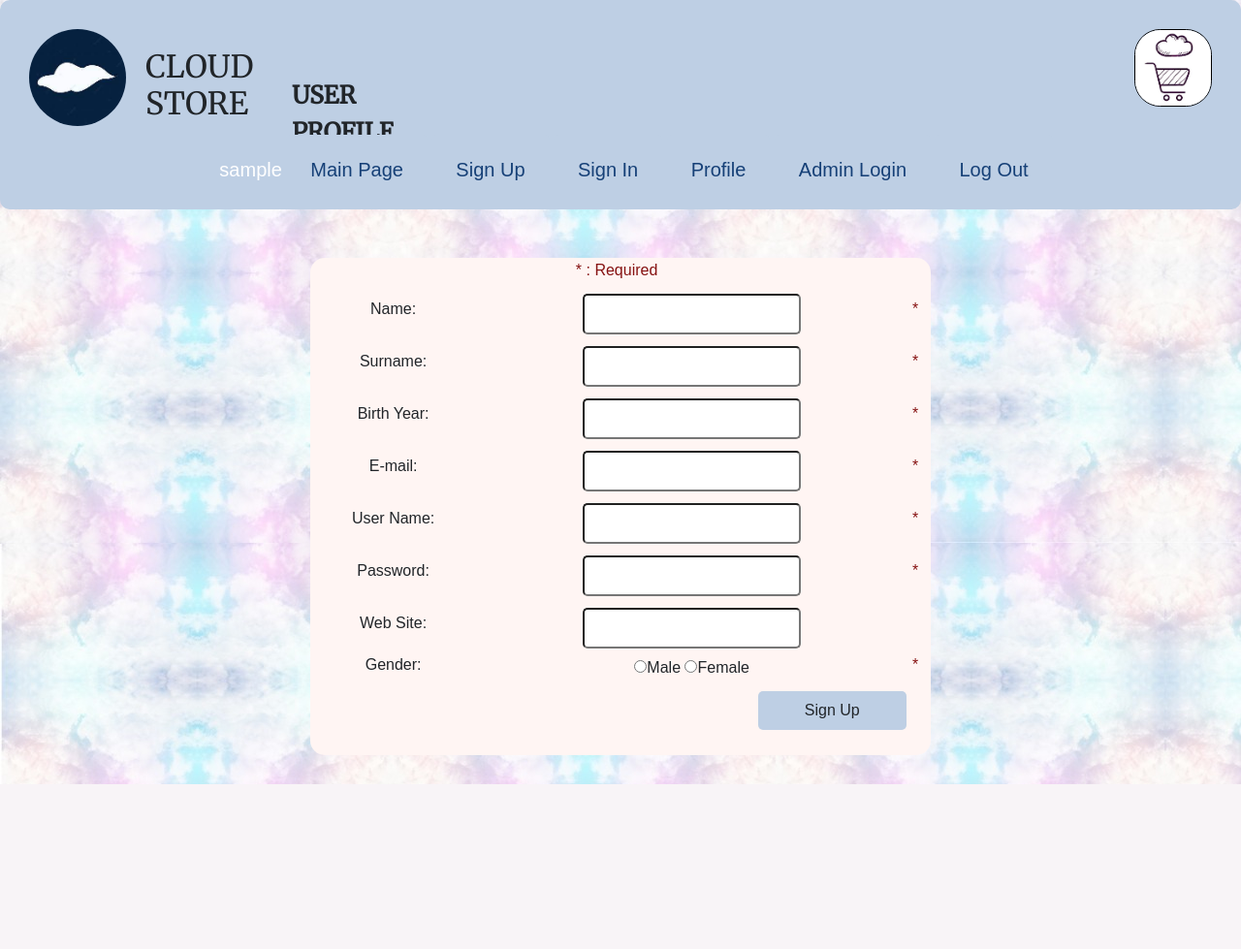
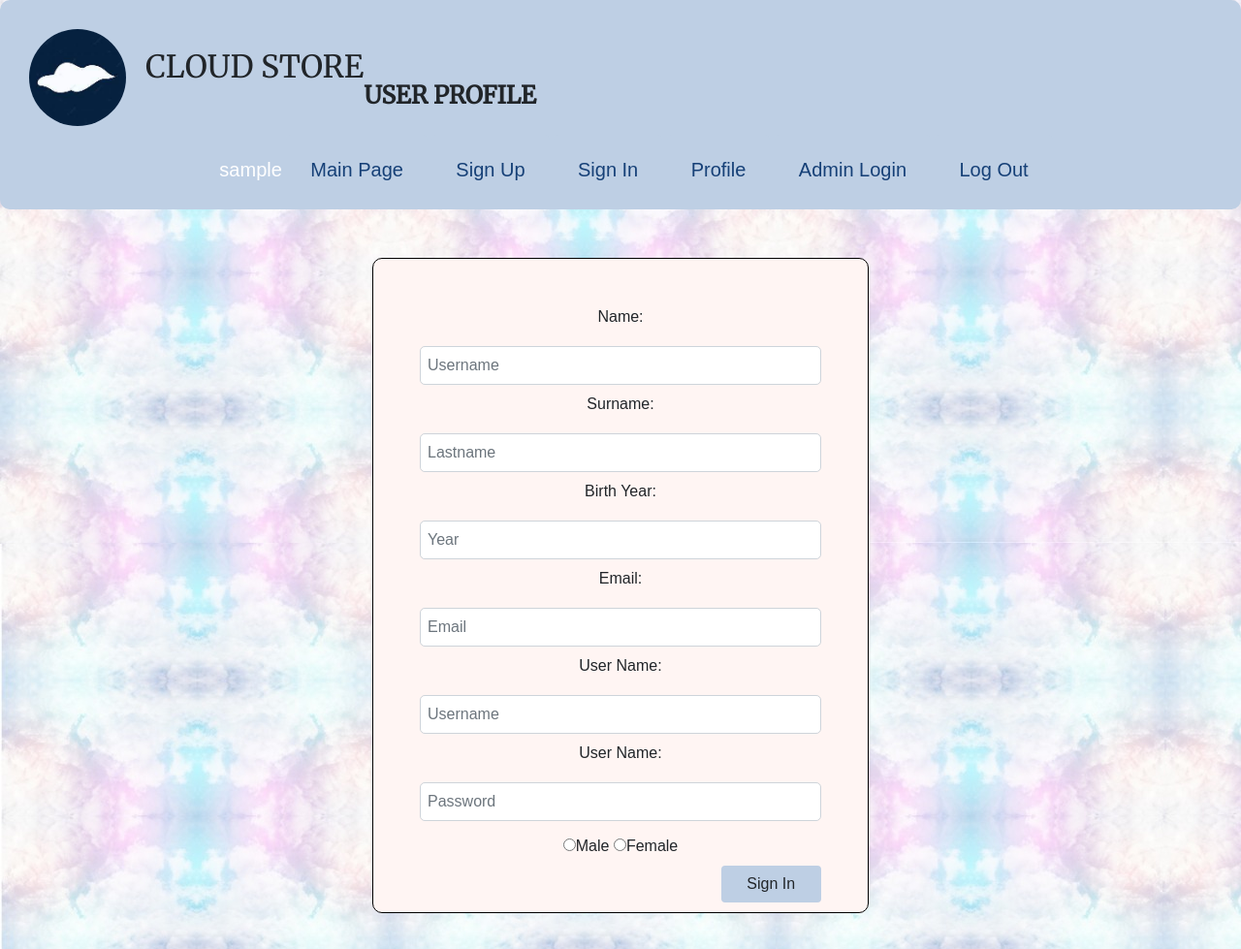
Before and after one commit to hasanaliozkan-dev/CloudStoreFinal, a PHP site: page /userpages/userSignUp.php in a window 1280 px wide. Shown: the whole page at 97% size. Before the commit the page ends 809 px from the top, so only its background shows below. Run offline with PHP 8.4, Linux system fonts and the light colour scheme; the visitor is signed in with stand-in values (Sample User, id 1); data that the repository does not hold is empty.

Commit message:
"Frontend is fixed"

```diff
--- a/userpages/userSignUp.php
+++ b/userpages/userSignUp.php
@@ -72,15 +72,11 @@
             color: red;
         }
 
-        .error{
-            color:#861212;
-        }
+
         .register{
+            margin-top: 10px;
             text-align: center;
             margin-bottom: 30px;
-        }
-
-        .register table{
             width: 50%;
             margin-left: auto;
             margin-right: auto;
@@ -88,7 +84,6 @@
             padding: 20px;
             background-color: #FFF5F3;
             border-radius: 15px;
-
         }
 
         .register input{
@@ -249,10 +244,6 @@ $connect = null;
         <a href="../index.php"> <img src="../images/logo.jpg" style="height: 100px ;width: 100px; border-radius: 50%"></a>
         <h2 style="padding-left: 20px; margin-bottom: 25px ; margin-top: 20px; font-family: 'Merriweather', serif;">CLOUD STORE</h2>
         <p style=" margin-top: 50px; font-size:25px; font-family: 'Merriweather', sans-serif;"> <strong>USER PROFILE</strong></p>
-        <div class="header_buttons" style="float: right; margin-left: 500px;">
-            <div style="float: right" onclick="openBasket()"> <img src="/images/basket.jpeg" style="height: 80px; width: 80px;border-radius: 33.3%; border: 1px solid black;margin-left: 250px;" > </div>
-
-        </div>
     </div>
 
 </header>
@@ -264,44 +255,47 @@ $connect = null;
         <li><a href="userSignIn.php">Sign In</a></li>
         <li><a href="userProfile.php">Profile</a></li>
         <li><a href="../adminpages/adminLogin.php">Admin Login</a></li>
-        <li><a href="logOut.php" class="btnOut">Log Out</a></li>
+        <li><a href="signOut.php" class="btnOut">Log Out</a></li>
     </ul>
 </nav>
 
-<div class="register">
-    <form method="post" action="<?php echo htmlspecialchars($_SERVER['PHP_SELF'])?>">
-
-        <table>
-            <tr><td colspan="3"><span class="error">* : Required</span></td><td></td><td></td></tr>
-
-            <tr><td>Name: </td> <td><input type="text" name="name" value="<?php echo $name ?>"> </td>
-                <td><span class="error">*<?php echo $nameErr ?></span> </td></tr>
-
-            <tr><td>Surname: </td> <td><input type="text" name="surname" value="<?php echo $surname ?>"> </td>
-                <td><span class="error">*<?php echo $surnameErr ?></span> </td></tr>
-
-            <tr><td>Birth Year: </td> <td><input type="number" name="year" value="<?php echo $year ?>" max=2020> </td>
-                <td><span class="error">*<?php echo $yearErr ?></span> </td></tr>
-
-            <tr><td>E-mail: </td> <td><input type="email" name="email" value="<?php echo $email ?>"> </td>
-                <td><span class="error">*<?php echo $emailErr ?></span> </td></tr>
-
-            <tr><td>User Name: </td> <td><input type="text" name="userName" value="<?php echo $userName ?>"> </td>
-                <td><span class="error">*<?php echo $userNameErr ?></span> </td></tr>
-
-            <tr><td>Password: </td> <td><input type="password" name="password" value="<?php echo $password ?>"> </td>
-                <td><span class="error">*<?php echo $passwordErr ?></span> </td></tr>
-
-            <tr><td>Web Site: </td> <td><input type="url" name="webSite" value="<?php echo $webSite ?>"> </td>
-                <td> </td></tr>
-
-            <tr><td>Gender: </td> <td><input type="radio" name="gender" value="male">Male
-                    <input type="radio" name="gender" value="female">Female </td>
-                <td><span class="error">*<?php echo $genderErr ?></span> </td></tr>
-
-            <tr><td colspan="2"><input  class="btn" type="submit" name="btnSubmit" value="Sign Up" id="signUp"></td><td></td><td></td></tr>
-        </table>
-
+<div class="register p-5" style="width: 40%; background-color: #FFF5F3; border-radius: 10px; border: black solid 1px">
+    <form action="<?php echo htmlspecialchars($_SERVER["PHP_SELF"]);?>" method="POST">
+        <div class="mb-2  text-center">
+            <label for="fName" class="form-label">Name: </label>
+            <input type="text" class="form-control" id="fName"  name="fName" placeholder="Username">
+        </div>
+        <div class="mb-2  text-center">
+            <label for="lName" class="form-label">Surname: </label>
+            <input type="text" class="form-control" id="lName"  name="lName" placeholder="Lastname">
+        </div>
+        <div class="mb-2  text-center">
+            <label for="year" class="form-label">Birth Year: </label>
+            <input type="number" class="form-control" id="year" name="year" placeholder="Year">
+        </div>
+        <div class="mb-2  text-center">
+            <label for="email" class="form-label">Email: </label>
+            <input type="email" class="form-control" id="email" name="email" placeholder="Email">
+        </div>
+        <div class="mb-2  text-center">
+            <label for="email" class="form-label">User Name: </label>
+            <input type="email" class="form-control" id="email" name="email" placeholder="Username">
+        </div>
+        <div class="mb-2  text-center">
+            <label for="password" class="form-label">User Name: </label>
+            <input type="password" class="form-control" id="password" name="password" placeholder="Password">
+        </div>
+        <div class="mb-2  text-center">
+            <label>
+                <input type="radio" name="gender" value="male">
+            </label>Male
+            <label>
+                <input type="radio" name="gender" value="female">
+            </label>Female
+        </div>
+        <div class="text-center">
+            <button type="submit" class="btn mb-5" id="signUp">Sign In</button>
+        </div>
     </form>
 </div>
 
```
Also changed, not shown: userpages/userProfile.php (+31 -47 lines), userpages/userSignIn.php (+2 -6 lines), userpages/signOut.php (renamed from userpages/logOut.php).
